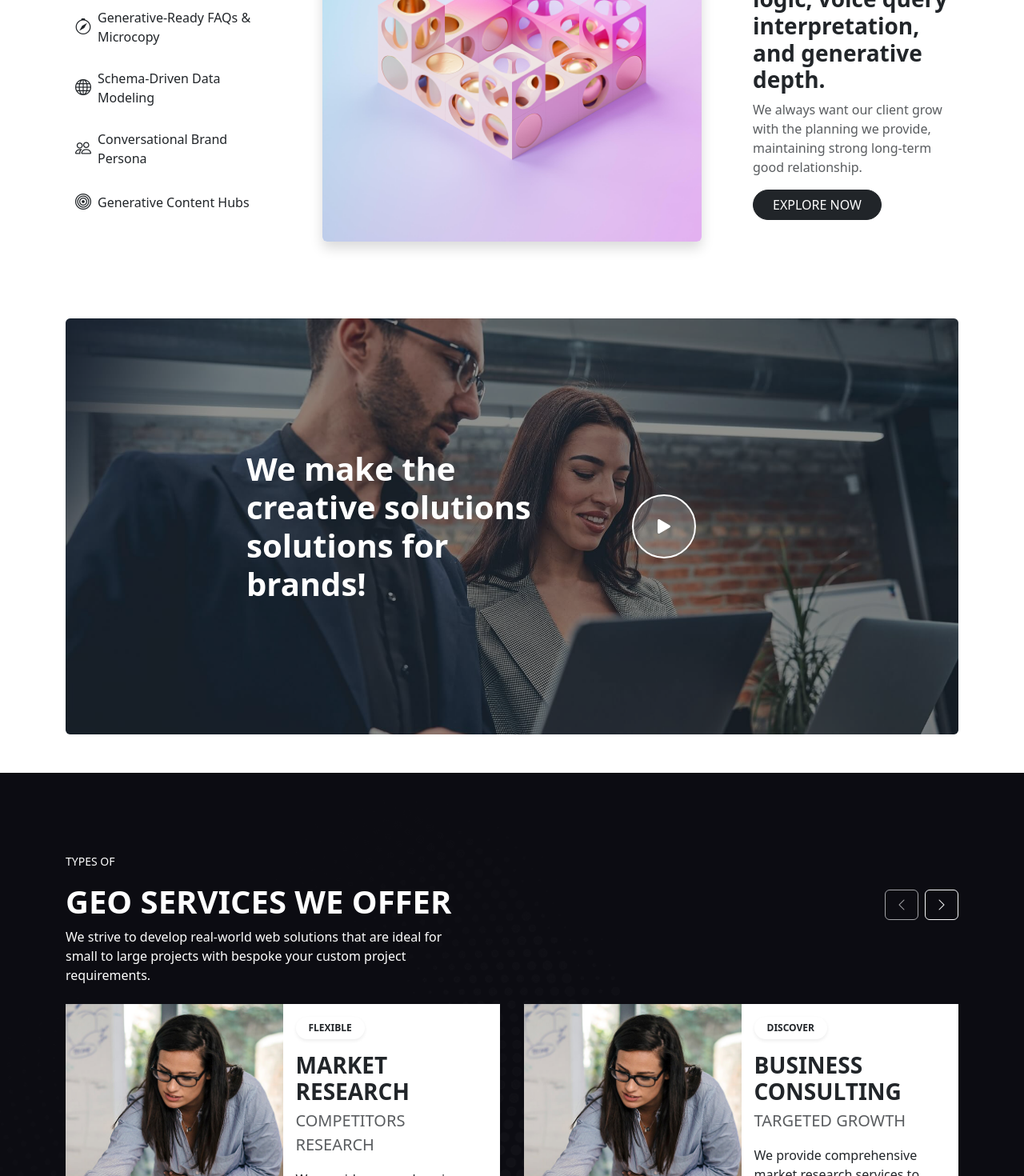
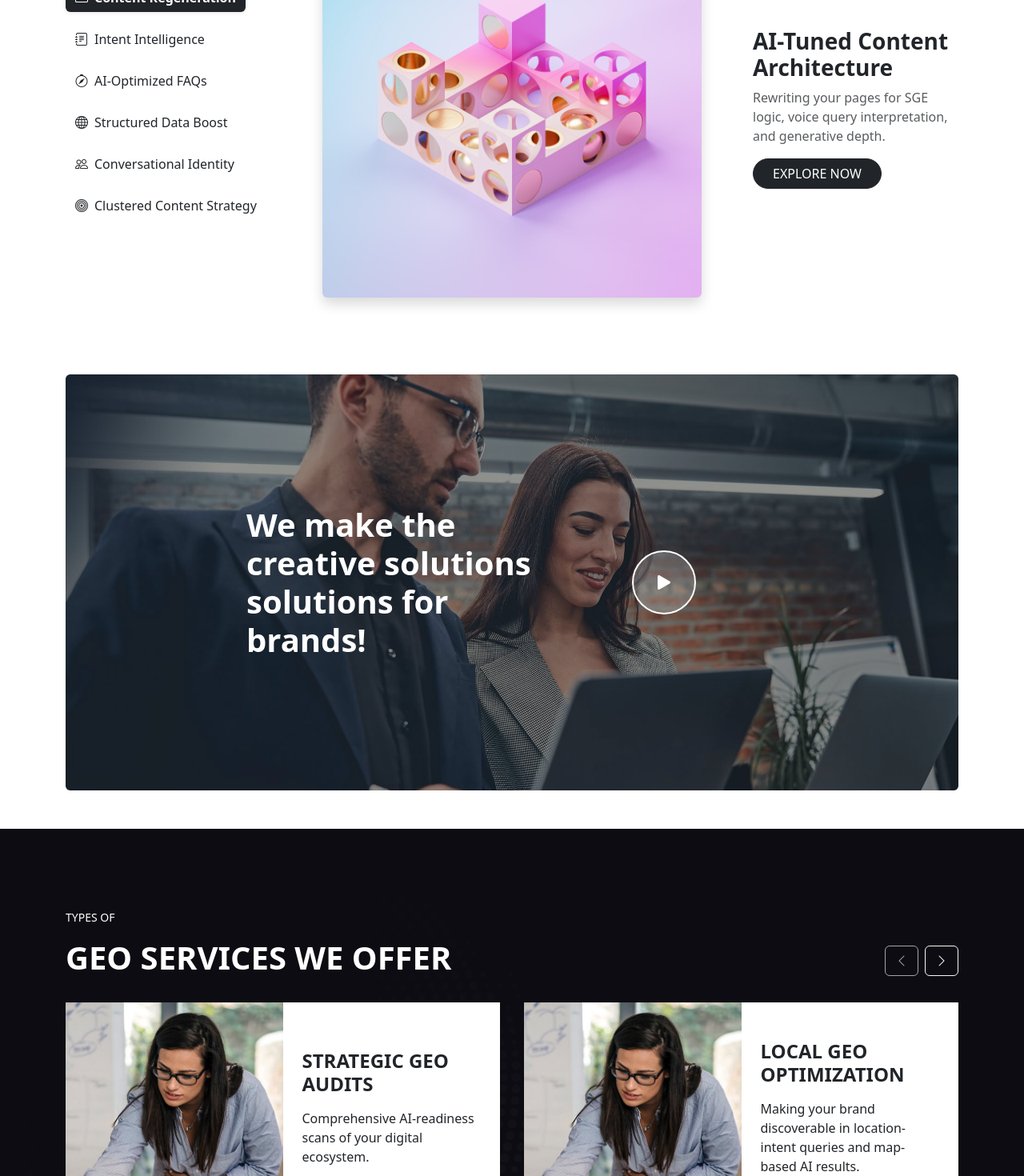
Before and after one commit to ravikaushik151/im-services-latest, a Next.js app: page / in a window 1280 px wide. Shown: the part 1760-3230 px from the top of the page at 80% size. Built offline with nearby package versions, Linux system fonts and the light colour scheme.

Commit message:
updte ServiceTabs

```diff
--- a/src/app/layout.js
+++ b/src/app/layout.js
@@ -13,7 +13,7 @@ import BootstrapClient from '@/components/BootstrapClient';
 
 export const metadata = {
   title: "GEO Agency in Bangalore | Power Your Brand with AI Search",
-  description: "angalore's Premier GEO Agency - AI-Powered Brand Growth",
+  description: "Bangalore's Premier GEO Agency - AI-Powered Brand Growth",
 };
 
 export default function RootLayout({ children }) {
--- a/src/app/page.js
+++ b/src/app/page.js
@@ -22,7 +22,11 @@ export default function ServicePage({ params }) {
               <div>
                 <p className="text-uppercase text-muted small mb-0">About</p>
                 <h2 className="fw-bold text-uppercase  mb-3">{about.title}</h2>
-                <p>{about.text}</p>
+                <div
+                  dangerouslySetInnerHTML={{
+                    __html: `${about.text} `,
+                  }}
+                />
                 <a href="#get-started" className="btn btn-dark fs-6 btn-lg mt-4 rounded-pill px-4 mb-0">
                   GET STARTED NOW <i className="bi bi-arrow-right ms-2"></i>
                 </a>
@@ -56,7 +60,7 @@ export default function ServicePage({ params }) {
         </div>
       </section>
 
-    <ServiceTabs services={homeData.serviceTabs} />
+      <ServiceTabs services={homeData.serviceTabs} />
       <VideoSection />
       <ServicesSlider />
       <BlogCards />
--- a/src/components/ServiceTabs.js
+++ b/src/components/ServiceTabs.js
@@ -23,12 +23,12 @@ export default function ServiceTabs({ services }) {
                 <li key={item.id} className="mb-3">
                   <button
                     className={`btn text-start d-flex align-items-center gap-2 border-0 ${activeTab === index
-                      ? 'bg-dark border shadow-sm fw-semibold text-white fs-5'
+                      ? 'bg-dark border shadow-sm fw-semibold text-white fs-6'
                       : 'bg-transparent text-dark'
                       }`}
                     onClick={() => setActiveTab(index)}
                   >
-                    <i className={`bi ${item.icon} fs-5`}></i>
+                    <i className={`bi ${item.icon} fs-6`}></i>
                     {item.title}
                   </button>
                 </li>
@@ -49,9 +49,13 @@ export default function ServiceTabs({ services }) {
 
           {/* Text Content */}
           <div className="col-lg-3 px-3 py-3" data-aos="fade-left" data-aos-duration="1000">
-            <span className="badge bg-white text-dark shadow-sm px-3 py-3 rounded-pill mb-3">
-              <i className="bi bi-globe me-2"></i> {service.subtitle}
-            </span>
+            {service.subtitle && (
+              <span className="badge bg-white text-dark shadow-sm px-3 py-3 rounded-pill mb-3">
+                <i className="bi bi-globe me-2 d-none"></i> {service.subtitle}
+              </span>
+            )}
+
+
             <h3 className="fw-bold">{service.heading}</h3>
             <p className="text-muted">{service.text}</p>
             <a href="#explore" className="btn btn-dark rounded-pill px-4">
--- a/src/components/ServicesSlider.js
+++ b/src/components/ServicesSlider.js
@@ -14,34 +14,58 @@ export default function ServicesSlider() {
 
   const services = [
     {
-      title: 'Market research',
-      subtitle: 'COMPETITORS RESEARCH',
-      shortdesc: 'We provide comprehensive market research services to help you understand your industry and competitors.',
-      tag: 'FLEXIBLE',
+      title: 'Strategic GEO Audits',
+      subtitle: '',
+      shortdesc: 'Comprehensive AI-readiness scans of your digital ecosystem.',
+      tag: '',
       image: '/img/slider-img-03.jpg',
       link: '#',
     },
     {
-      title: 'Business consulting',
-      subtitle: 'TARGETED GROWTH',
-      shortdesc: 'We provide comprehensive market research services to help you understand your industry and competitors.',
-      tag: 'DISCOVER',
+      title: 'Local GEO Optimization',
+      subtitle: '',
+      shortdesc: 'Making your brand discoverable in location-intent queries and map-based AI results.',
+      tag: '',
       image: '/img/slider-img-03.jpg',
       link: '#',
     },
     {
-      title: 'Audience analysis',
-      subtitle: 'COMPETITORS RESEARCH',
-      shortdesc: 'We provide comprehensive market research services to help you understand your industry and competitors.',
-      tag: 'MODERN',
+      title: 'Generative Product SEO',
+      subtitle: '',
+      shortdesc: 'Engineered for marketplaces and eCommerce platforms, optimized for voice and snippet exposure.',
+      tag: '',
       image: '/img/slider-img-03.jpg',
       link: '#',
     },
     {
-      title: 'Business planning',
-      subtitle: 'INNOVATIVE SOLUTIONS',
-      shortdesc: 'We provide comprehensive market research services to help you understand your industry and competitors.',
-      tag: 'CREATIVITY',
+      title: 'GEO for Enterprise & SaaS',
+      subtitle: '',
+      shortdesc: 'Structured data frameworks and generative UX mapping for B2B buyers and CXOs.',
+      tag: '',
+      image: '/img/slider-img-03.jpg',
+      link: '#',
+    },
+      {
+      title: 'AI-Centric Copywriting:',
+      subtitle: '',
+      shortdesc: 'Microcopy, answers, and narratives tailored for generative training datasets.',
+      tag: '',
+      image: '/img/slider-img-03.jpg',
+      link: '#',
+    },
+      {
+      title: 'Technical GEO Engineering',
+      subtitle: '',
+      shortdesc: 'Performance-layer upgrades, schema injection, and crawl simulation for AI engines.',
+      tag: '',
+      image: '/img/slider-img-03.jpg',
+      link: '#',
+    },
+     {
+      title: 'Workshops & Team Enablement',
+      subtitle: '',
+      shortdesc: 'GEO onboarding for CMOs, content heads, and in-house teams.',
+      tag: '',
       image: '/img/slider-img-03.jpg',
       link: '#',
     },
@@ -84,8 +108,7 @@ export default function ServicesSlider() {
             </div>
           </div>
           <p className="text-white" style={{ maxWidth: '500px' }}>
-            We strive to develop real-world web solutions that are ideal for small to large projects
-            with bespoke your custom project requirements.
+
           </p>
         </div>
 
@@ -123,14 +146,15 @@ export default function ServicesSlider() {
                         style={{ height: '350px', objectFit: 'cover' }}
                       />
                     </div>
-                    <div className="col-md-6 px-3 m-center">
+                    <div className="col-md-6 px-3 px-md-4 m-center d-flex align-items-center justify-content-center">
+                      <div>
                         {service.tag && (
                           <span className="badge bg-white text-dark shadow-sm px-3 py-2 my-3 fw-semibold rounded-pill">
                             {service.tag}
                           </span>
                         )}
 
-                      <h2 className="fw-bold fs-3 mb-1 text-dark text-uppercase m-center">
+                        <h2 className="fw-bold fs-4  mb-1 text-dark text-uppercase m-center">
                           {service.title.split(' ')[0]}{' '}
                           <span className="text-dark fw-bold">{service.title.split(' ').slice(1).join(' ')}</span>
                         </h2>
@@ -142,6 +166,8 @@ export default function ServicesSlider() {
                             Read more <span className="ms-2">&rarr;</span>
                           </a>
                         </div>
+                      </div>
+
                     </div>
 
                   </div>
--- a/src/data/home.js
+++ b/src/data/home.js
@@ -26,7 +26,7 @@ const homeData = {
     },
   ],
   about: {
-    title: 'Lorem Lipsom.',
+    title: 'Generative Search Optimization',
     text: `<p>
     Generative Search Optimization (GEO) is the evolution of SEO, purpose-built for the age of AI. As AI-driven platforms like Google’s SGE, Bing CoPilot, and ChatGPT shape the future of online discovery, GEO ensures your brand is not only found but featured.
 </p><p>
@@ -40,57 +40,57 @@ Our end-to-end GEO approach transforms static content into dynamic, AI-readable
   serviceTabs: [
     {
       id: 1,
-      title: 'AI-Tuned Content Architecture',
+      title: 'Content Regeneration',
       icon: 'bi-briefcase',
       image: '/img/abstruct.jpg',
-      heading: 'Rewriting your pages for SGE logic, voice query interpretation, and generative depth.',
-      subtitle: 'Experience strategy',
-      text: 'We always want our client grow with the planning we provide, maintaining strong long-term good relationship.',
+      heading: 'AI-Tuned Content Architecture',
+      subtitle: '',
+      text: 'Rewriting your pages for SGE logic, voice query interpretation, and generative depth.',
     },
     {
       id: 2,
-      title: 'Semantic Entity & Intent Mapping',
+      title: 'Intent Intelligence',
       icon: 'bi-journal-text',
       image: '/img/abstruct.jpg',
-      heading: ' Using LLM-friendly structuring to match user questions with brand-qualified answers.',
-      subtitle: 'Research strategy',
-      text: 'Detailed analysis and research create measurable results for your business.',
+      heading: ' Semantic Entity & Intent Mapping',
+      subtitle: '',
+      text: 'Using LLM-friendly structuring to match user questions with brand-qualified answers.',
     },
     {
       id: 3,
-      title: 'Generative-Ready FAQs & Microcopy',
+      title: 'AI-Optimized FAQs',
       icon: 'bi-compass',
       image: '/img/abstruct.jpg',
-      heading: 'Built to trigger voice search, AI snippets, and featured box appearances.',
-      subtitle: 'Operation strategy',
-      text: 'Keep an eye on KPIs and let your performance grow in the right direction.',
+      heading: 'Generative-Ready FAQs & Microcopy',
+      subtitle: '',
+      text: 'Built to trigger voice search, AI snippets, and featured box appearances.',
     },
     {
       id: 4,
-      title: 'Schema-Driven Data Modeling',
+      title: 'Structured Data Boost',
       icon: 'bi-globe',
       image: '/img/abstruct.jpg',
-      heading: 'Implementing JSON-LD, HowTo, FAQ, and Product schemas for elevated AI indexing.',
-      subtitle: 'Campaign strategy',
-      text: 'Launch powerful marketing campaigns designed for global and local markets.',
+      heading: 'Schema-Driven Data Modeling',
+      subtitle: '',
+      text: 'Implementing JSON-LD, HowTo, FAQ, and Product schemas for elevated AI indexing.',
     },
     {
       id: 5,
-      title: 'Conversational Brand Persona',
+      title: 'Conversational Identity',
       icon: 'bi-people',
       image: '/img/abstruct.jpg',
-      heading: 'We train your tone to resonate across LLM platforms, preserving brand voice while adapting to AI delivery.',
-      subtitle: 'Retention strategy',
-      text: 'Loyalty-building and retention practices to grow your lifetime value.',
+      heading: 'Conversational Brand Persona',
+      subtitle: '',
+      text: 'We train your tone to resonate across LLM platforms, preserving brand voice while adapting to AI delivery.',
     },
     {
       id: 6,
-      title: 'Generative Content Hubs',
+      title: 'Clustered Content Strategy',
       icon: 'bi-bullseye',
       image: '/img/abstruct.jpg',
-      heading: 'Creating multi-level topical clusters that answer, engage, and rank across engines and interfaces.',
-      subtitle: 'Brand strategy',
-      text: 'We help your brand stand out and stay remembered.',
+      heading: 'Generative Content Hubs',
+      subtitle: '',
+      text: 'Creating multi-level topical clusters that answer, engage, and rank across engines and interfaces.',
     }
   ],
   videoBanner: {
```
Lines whose indentation alone changed are shown as unchanged.
